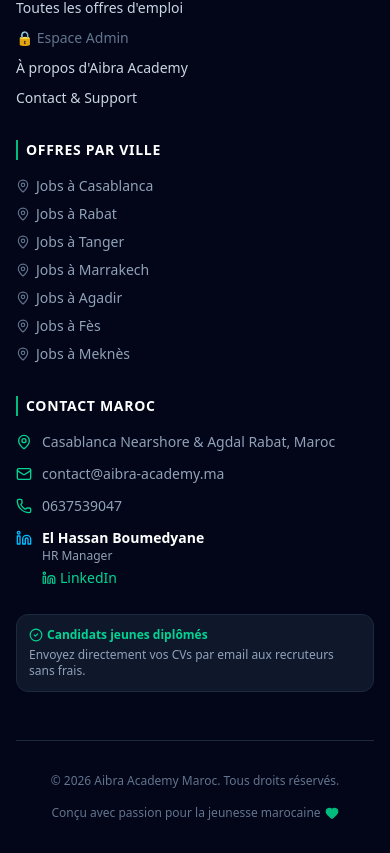
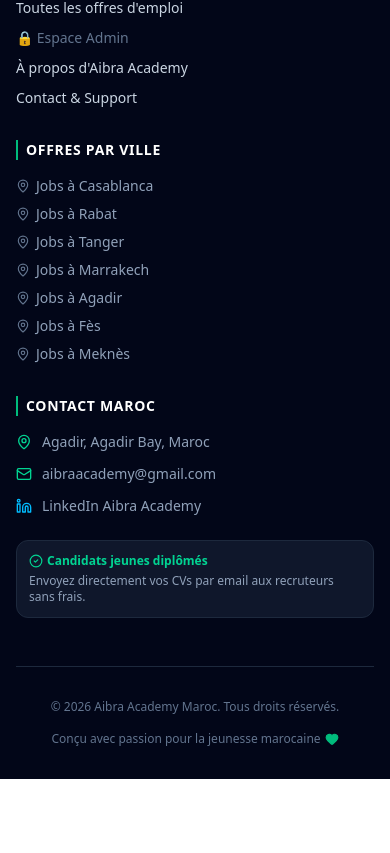
Before and after one commit to aibraacademy-web/website, a React (Vite) app: page / in a window 390 px wide. Shown: the part 9493-10346 px from the top of the page. After the commit the page ends 10272 px from the top, so only its background shows below. Built offline with nearby package versions, Linux system fonts and the light colour scheme.

Commit message:
Update Contact Maroc info with Agadir address, new email, company LinkedIn, remove phone and contact person

```diff
--- a/src/components/Footer.tsx
+++ b/src/components/Footer.tsx
@@ -60,7 +60,7 @@
                 <Facebook className="w-4 h-4" />
               </a>
               <a
-                href="https://linkedin.com"
+                href="https://www.linkedin.com/company/aibra-academy/"
                 target="_blank"
                 rel="noopener noreferrer"
                 className="w-9 h-9 rounded-lg bg-slate-900 border border-slate-800 hover:border-emerald-500 hover:text-emerald-400 text-slate-400 flex items-center justify-center transition-all"
@@ -162,28 +162,19 @@
             <ul className="space-y-3 text-sm text-slate-400">
               <li className="flex items-start gap-2.5">
                 <MapPin className="w-4 h-4 text-emerald-400 shrink-0 mt-0.5" />
-                <span>Casablanca Nearshore & Agdal Rabat, Maroc</span>
+                <span>Agadir, Agadir Bay, Maroc</span>
               </li>
               <li className="flex items-center gap-2.5">
                 <Mail className="w-4 h-4 text-emerald-400 shrink-0" />
-                <a href="mailto:contact@aibra-academy.ma" target="_blank" rel="noopener noreferrer" className="hover:text-emerald-400 transition-colors">
-                  contact@aibra-academy.ma
+                <a href="mailto:aibraacademy@gmail.com" target="_blank" rel="noopener noreferrer" className="hover:text-emerald-400 transition-colors">
+                  aibraacademy@gmail.com
                 </a>
               </li>
               <li className="flex items-center gap-2.5">
-                <Phone className="w-4 h-4 text-emerald-400 shrink-0" />
-                <a href="tel:0637539047" className="hover:text-emerald-400 transition-colors">0637539047</a>
-              </li>
-              <li className="flex items-start gap-2.5">
-                <Linkedin className="w-4 h-4 text-sky-400 shrink-0 mt-0.5" />
-                <div>
-                  <p className="font-bold text-white">El Hassan Boumedyane</p>
-                  <p className="text-slate-400 text-xs">HR Manager</p>
-                  <a href="https://www.linkedin.com/in/hassanhr" target="_blank" rel="noopener noreferrer" className="inline-flex items-center gap-1 text-emerald-400 hover:text-sky-300 text-sm mt-1">
-                    <Linkedin className="w-3.5 h-3.5" />
-                    LinkedIn
-                  </a>
-                </div>
+                <Linkedin className="w-4 h-4 text-sky-400 shrink-0" />
+                <a href="https://www.linkedin.com/company/aibra-academy/" target="_blank" rel="noopener noreferrer" className="hover:text-emerald-400 transition-colors">
+                  LinkedIn Aibra Academy
+                </a>
               </li>
             </ul>
 
--- a/src/pages/ContactPage.tsx
+++ b/src/pages/ContactPage.tsx
@@ -9,7 +9,8 @@
   ChevronDown,
   ChevronUp,
   Sparkles,
-  MessageSquare
+  MessageSquare,
+  Linkedin
 } from 'lucide-react';
 
 export const ContactPage: React.FC = () => {
@@ -95,8 +96,8 @@
                     <MapPin className="w-4 h-4" />
                   </div>
                   <div>
-                    <p className="font-bold text-white">Adresses :</p>
-                    <p className="text-slate-400">Casablanca Nearshore & Agdal Rabat, Maroc</p>
+                    <p className="font-bold text-white">Adresse :</p>
+                    <p className="text-slate-400">Agadir, Agadir Bay, Maroc</p>
                   </div>
                 </li>
 
@@ -106,29 +107,19 @@
                   </div>
                   <div>
                     <p className="font-bold text-white">Email direct :</p>
-                    <a href="mailto:contact@aibra-academy.ma" target="_blank" rel="noopener noreferrer" className="text-emerald-400 hover:underline">
-                      contact@aibra-academy.ma
+                    <a href="mailto:aibraacademy@gmail.com" target="_blank" rel="noopener noreferrer" className="text-emerald-400 hover:underline">
+                      aibraacademy@gmail.com
                     </a>
                   </div>
                 </li>
 
                 <li className="flex items-start gap-3">
-                  <div className="w-9 h-9 rounded-xl bg-emerald-500/20 text-emerald-400 flex items-center justify-center shrink-0">
-                    <Phone className="w-4 h-4" />
-                  </div>
-                  <div>
-                    <p className="font-bold text-white">Téléphone :</p>
-                    <p className="text-slate-300"><a href="tel:0637539047" className="hover:underline">0637539047</a></p>
-                  </div>
-                </li>
-                <li className="flex items-start gap-3">
                   <div className="w-9 h-9 rounded-xl bg-sky-700/10 text-sky-300 flex items-center justify-center shrink-0">
                     <Linkedin className="w-4 h-4" />
                   </div>
                   <div>
-                    <p className="font-bold text-white">El Hassan Boumedyane</p>
-                    <p className="text-slate-300 text-xs">HR Manager</p>
-                    <a href="https://www.linkedin.com/in/hassanhr" target="_blank" rel="noopener noreferrer" className="text-emerald-400 hover:text-sky-300 text-sm">Voir le profil LinkedIn</a>
+                    <p className="font-bold text-white">LinkedIn :</p>
+                    <a href="https://www.linkedin.com/company/aibra-academy/" target="_blank" rel="noopener noreferrer" className="text-emerald-400 hover:text-sky-300 text-sm">Page LinkedIn officielle</a>
                   </div>
                 </li>
               </ul>
```
